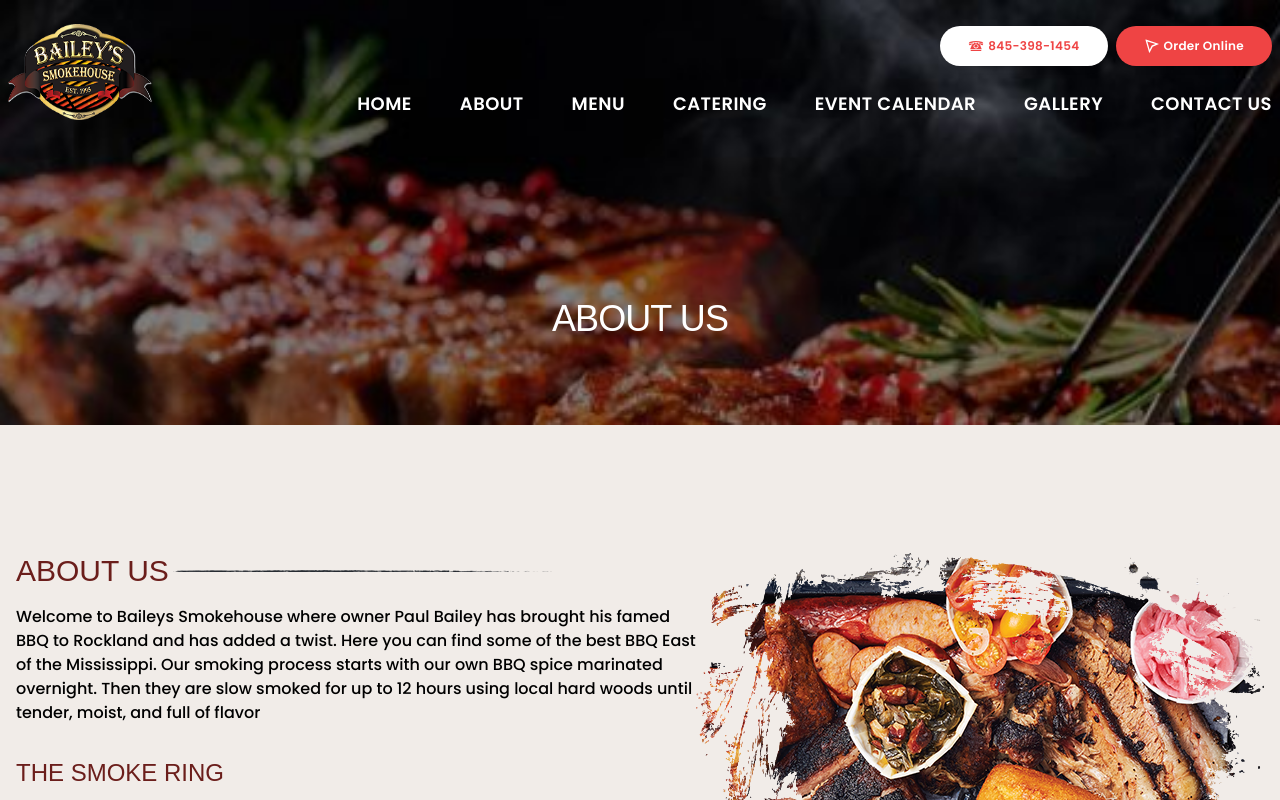
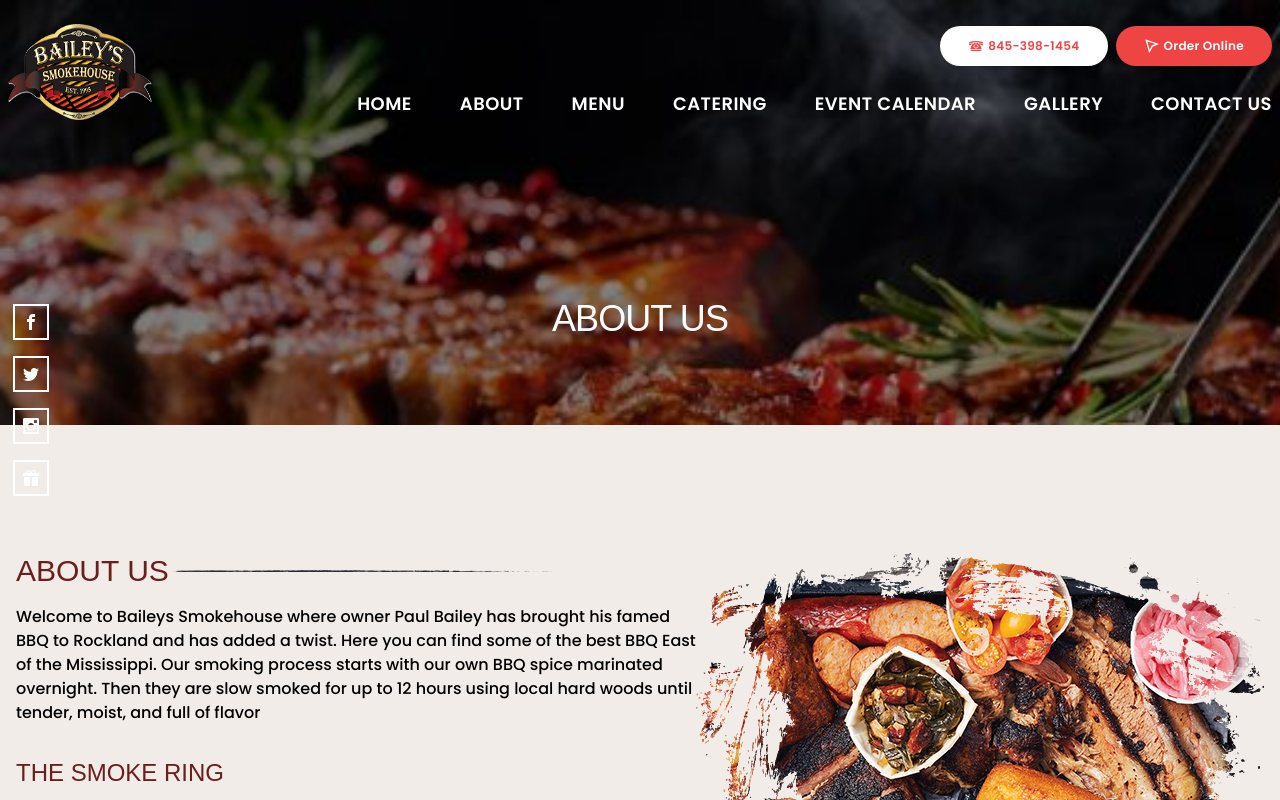
Before and after one commit to infruezo/baileyssmokehouseny, a React (Create React App) app: page /about in a window 1280 px wide. Shown: the top 800 px of the page. Built offline with nearby package versions, Linux system fonts and the light colour scheme; a web font is replaced by a local one.

Commit message:
Added the social widget on the finished pages

```diff
--- a/src/pages/smokehouse/About.jsx
+++ b/src/pages/smokehouse/About.jsx
@@ -3,6 +3,7 @@
 import Footer from "../../components/smokehouse/Footer";
 import Navbar from "../../components/smokehouse/Navbar";
 import Testimonials from "../../components/smokehouse/Testimonials";
+import SocialsWidget from "../../components/SocialsWidget";
 
 import HomeAbout from "../../images/smokehouse/home-about.png";
 import brownDivider from "../../images/smokehouse/title-brown.png";
@@ -11,6 +12,7 @@
   return (
     <div className="font-poppins">
       <Navbar />
+      <SocialsWidget direction="vertical" />
       <Banner title="ABOUT US" />
       {/* About Us */}
       <div className="bg-primary-eateryLightBrown lg:pb-72 py-20 w-full lg:pt-32 -mt-12 lg:mt-0">
--- a/src/pages/smokehouse/Catering.jsx
+++ b/src/pages/smokehouse/Catering.jsx
@@ -5,6 +5,7 @@
 import Banner from "../../components/smokehouse/Banner";
 import Footer from "../../components/smokehouse/Footer";
 import Navbar from "../../components/smokehouse/Navbar";
+import SocialsWidget from "../../components/SocialsWidget";
 import { SmokehouseCateringMenus } from "../../utils/data";
 
 const Catering = () => {
@@ -18,6 +19,7 @@
     <div className="font-poppins">
       <Navbar />
       <Banner title="CATERING" />
+      <SocialsWidget direction="vertical" />
 
       <div className="w-full min-h-screen bg-primary-eateryLightBrown -mt-12 py-8 lg:py-12">
         <div className="xl:max-w-screen-xl lg:max-w-screen-lg md:max-w-screen-md px-4 mx-auto">
--- a/src/pages/smokehouse/Menu.jsx
+++ b/src/pages/smokehouse/Menu.jsx
@@ -6,6 +6,7 @@
 import Navbar from "../../components/smokehouse/Navbar";
 import { SmokehouseMenutabs } from "../../utils/data";
 import DisclaimerImg from "../../images/smokehouse/menus/disclaimer.jpeg";
+import SocialsWidget from "../../components/SocialsWidget";
 
 const Menu = () => {
   const [currentTab, setCurrentTab] = useState("1");
@@ -18,6 +19,7 @@
     <div className="font-poppins">
       <Navbar />
       <Banner title="MENU" />
+      <SocialsWidget direction="vertical" />
 
       {/* menus section */}
       <div className="min-h-screen w-full bg-primary-eateryLightBrown py-16 lg:py-20 -mt-12">
```
